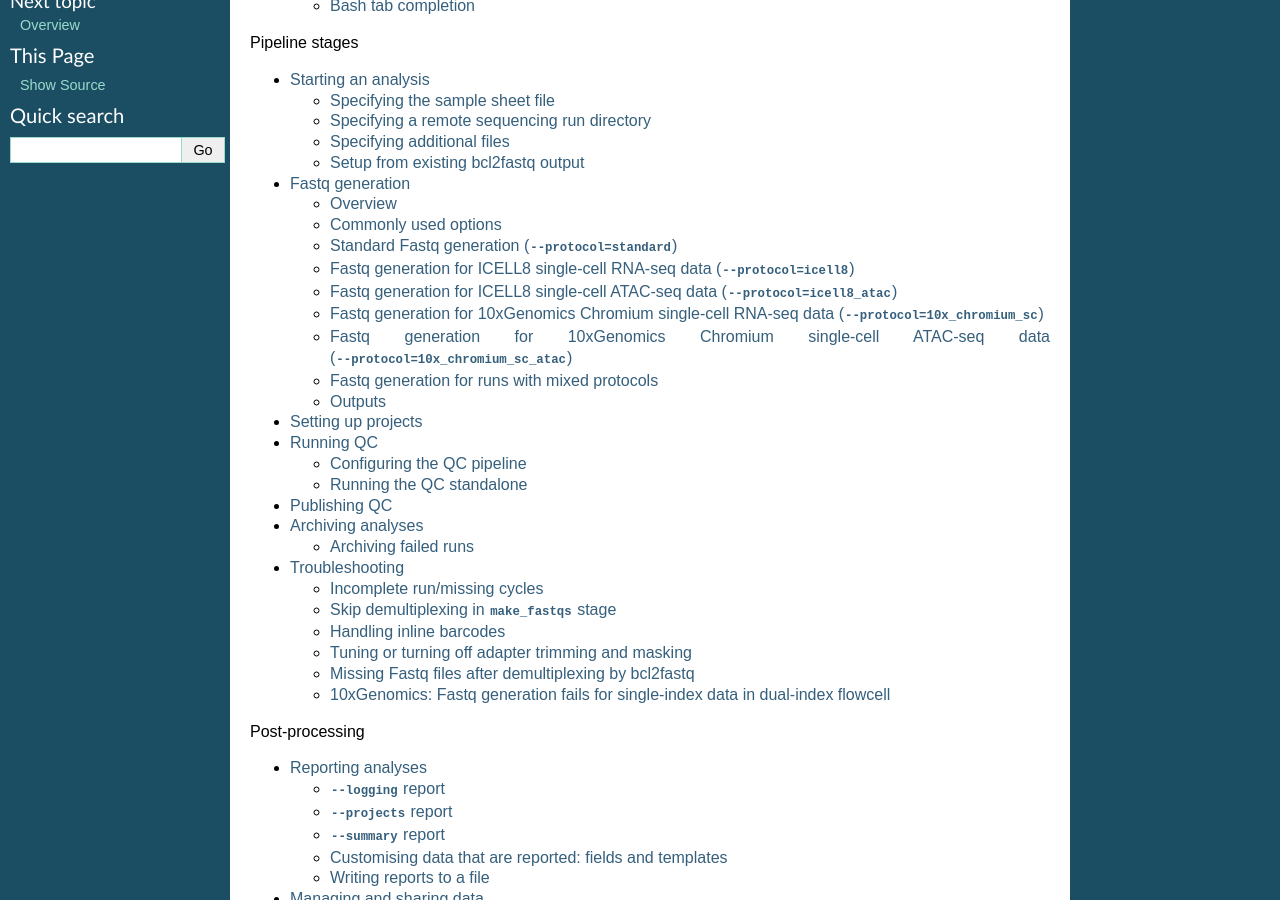
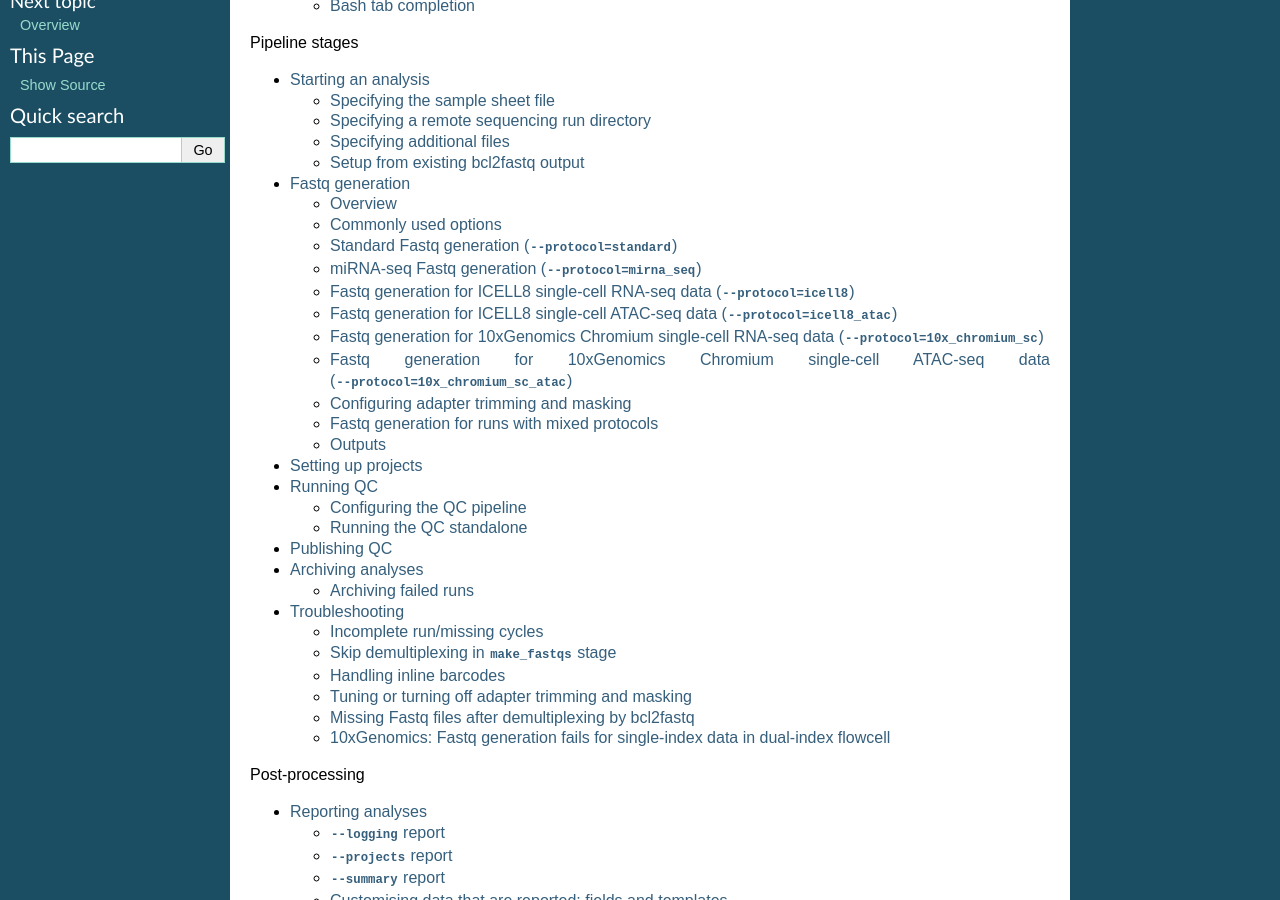
Before and after one commit to fls-bioinformatics-core/auto_process_ngs, a Sphinx documentation site: the page built from docs/source/index.rst, in a window 1280 px wide and 900 px high, scrolled down 781 px. Built offline with Sphinx 7.4.7, drawn with Linux system fonts in a browser that asks for light colours; some of the changed lines change nothing that is shown.

Commit message:
Update documentation for 'make_fastqs' for adapter trimming and 'mirna_seq' protocol.

```diff
--- a/docs/source/using/make_fastqs.rst
+++ b/docs/source/using/make_fastqs.rst
@@ -23,6 +23,7 @@
 ======================== =====================================
 ``standard``             Standard Illumina sequencing data
                          (default)
+``mirna_seq``            miRNA-seq data
 ``icell8``               ICELL8 single-cell RNA-seq data
 ``icell8_atac``          ICELL8 single-cell ATAC-seq data
 ``10x_chromium_sc``      10xGenomics Chromium single-cell
@@ -50,10 +51,12 @@
 subsequent sections:
 
 * :ref:`make_fastqs-standard-protocol`
+* :ref:`make_fastqs-mirna_seq-protocol`
 * :ref:`make_fastqs-icell8-protocol`
 * :ref:`make_fastqs-icell8-atac-protocol`
 * :ref:`make_fastqs-10x_chromium_sc-protocol`
 * :ref:`make_fastqs-10x_chromium_sc_atac-protocol`
+* :ref:`make_fastqs-adapter-trimming-and-masking`
 * :ref:`make_fastqs-mixed-protocols`
 
 Information on other commonly used options can be found
@@ -120,6 +123,30 @@
 the :doc:`processing QC <../output/processing_qc>` and
 :doc:`barcode analysis <../output/barcode_analysis>` reports which
 will highlight issues with the demultiplexing.
+
+.. _make_fastqs-mirna_seq-protocol:
+
+miRNA-seq Fastq generation (``--protocol=mirna_seq``)
+-----------------------------------------------------
+
+Initial Fastqs can be generated from miRNA-seq data using the
+``--protocol=mirna_seq`` option:
+
+::
+
+    auto_process.py make_fastqs --protocol=mirna_seq ...
+
+This adjusts the adapter trimming and masking options as follows:
+
+ * Sets the minimum trimmed read length to 10 bases
+ * Turn off short read masking by setting the threshold length
+   to zero
+
+Subsequently the Fastq generation is the same as the standard
+protocol described in :ref:`make_fastqs-standard-protocol`.
+
+More details about adapter trimming and short read masking can be
+found in the section :ref:`make_fastqs-adapter-trimming-and-masking`.
 
 .. _make_fastqs-icell8-protocol:
 
@@ -224,6 +251,45 @@
    ``make_fastqs`` offers various options for controlling the
    behaviour of ``cellranger-atac mkfastqs``, for example setting the
    jobmode (see :ref:`10xgenomics-additional-options`).
+
+.. _make_fastqs-adapter-trimming-and-masking:
+
+Configuring adapter trimming and masking
+----------------------------------------
+
+By default Fastq generation includes adapter trimming and masking of
+short reads via ``bcl2fastq``.
+
+Adapter sequences used for trimming are taken from those specified
+in the input sample sheet, but these can be overriden by using the
+``--adapter`` and ``--adapter-read2`` options to specify different
+sequences.
+
+Adapter trimming can be disabled by specifying the
+``--no-adapter-trimming`` option (or by setting both adapter
+sequences to empty strings).
+
+When adapter trimming is performed two additional operations are
+applied:
+
+ * **Minium read length** is enforced for reads which are shorter
+   than this length after trimming, by padding them with ``N``s
+   up to the minimum length
+ * **Masking of short reads** is performed for reads below a
+   masking threshold length, by masking *all* bases in the read
+   with ``N``s
+
+Minimum read length defaults to 35 bases but can set explicitly by
+using the ``--minimum-trimmed-read-length`` option; the masking
+threshold defaults to 22 bases but can be set using the
+``--mask-short-adapter-reads`` option. Set this to zero to turn
+off masking.
+
+.. warning::
+
+   Setting the minimum read length to zero when using adapter
+   trimming can result in read records with zero-length sequences,
+   which may cause problems in downstream analyses.
 
 .. _make_fastqs-mixed-protocols:
 
```
